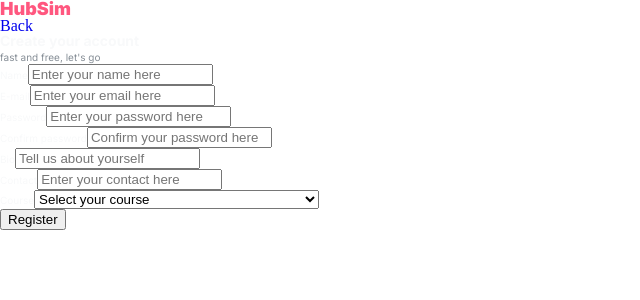
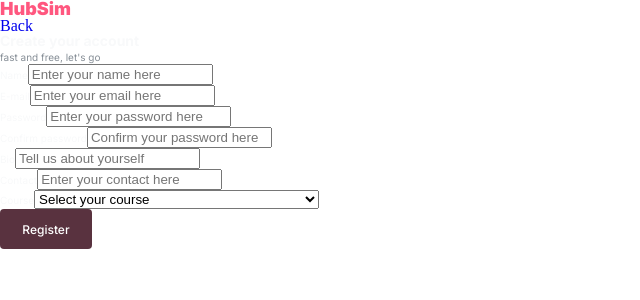
Before and after one commit to Henriqueamfreitas/gitsim_refatorando, a React (Vite) app: page /register in a window 1280 px wide. Shown: the top 300 px of the page, without its empty margins (0-640 px from the left). Built offline with nearby package versions, Linux system fonts and the light colour scheme.

Commit message:
botões prontos

```diff
--- a/src/components/Input/index.jsx
+++ b/src/components/Input/index.jsx
@@ -7,7 +7,7 @@
             <StyledLabel fontSize="10" fontWeight="400" color="grey0">{label}</StyledLabel>
             {
                 select ?
-                    <select ref={ref} {...rest}>
+                    <select ref={ref} {...rest} >
                         <option value="">Select your course</option>
                         <option value="Introduction to Python Programming">Introduction to Python Programming</option>
                         <option value="Java Programming Fundamentals">Java Programming Fundamentals</option>
--- a/src/components/LoginForm/index.jsx
+++ b/src/components/LoginForm/index.jsx
@@ -10,6 +10,7 @@
 import "react-toastify/dist/ReactToastify.css"
 import { StyledP } from "../../styles/typography.js"
 import { StyledH2 } from "../../styles/typography.js"
+import { StyledButton } from "../../styles/button.js"
 
 export const LoginForm = ({ user, setUser }) => {
     const navigate = useNavigate()
@@ -55,7 +56,7 @@
                 {...register("password")}
             />
 
-            <button type="submit">Login</button>
+            <StyledButton backgroundcolor="primary" type="submit">Login</StyledButton>
             <StyledP fontSize="10" fontWeight="600" color="grey1" >Don't have an account yet?</StyledP>
             <Link to="register">
                 Register
--- a/src/components/RegisterForm/index.jsx
+++ b/src/components/RegisterForm/index.jsx
@@ -7,13 +7,14 @@
 import { api } from "../../services/api"
 import { toast, ToastContainer } from 'react-toastify'
 import "react-toastify/dist/ReactToastify.css"
-import { StyledSpan, StyledH2 } from "../../styles/typography.js"
+import { StyledSpan, StyledH2, StyledP } from "../../styles/typography.js"
+import { StyledButton } from "../../styles/button.js"
 
 
 export const RegisterForm = () => {
     const navigate = useNavigate();
 
-    const { register, handleSubmit, formState: { errors } } = useForm({
+    const { register, handleSubmit, formState: { errors, dirtyFields,  } } = useForm({
         resolver: zodResolver(registerFormSchema),
     })
 
@@ -37,7 +38,11 @@
 
             <Input
                 label="Name"
-                error={errors.name ? <p>{errors.name.message}</p> : null}
+                error={
+                    errors.name ?
+                    <StyledP fontSize="10" fontWeight="400" color="negative">{errors.name.message}</StyledP> :
+                    null
+                }
                 htmlFor="name"
                 type="text"
                 name="name"
@@ -47,7 +52,11 @@
 
             <Input
                 label="E-mail"
-                error={errors.email ? <p>{errors.email.message}</p> : null}
+                error={
+                    errors.email ?
+                    <StyledP fontSize="10" fontWeight="400" color="negative">{errors.email.message}</StyledP> :
+                    null
+                }
                 htmlFor="email"
                 type="email"
                 name="email"
@@ -57,7 +66,11 @@
 
             <Input
                 label="Password"
-                error={errors.password ? <p>{errors.password.message}</p> : null}
+                error={
+                    errors.password ?
+                    <StyledP fontSize="10" fontWeight="400" color="negative">{errors.password.message}</StyledP> :
+                    null
+                }
                 htmlFor="password"
                 type="password"
                 name="password"
@@ -67,7 +80,11 @@
 
             <Input
                 label="Confirm password"
-                error={errors.confirmPassword ? <p>{errors.confirmPassword.message}</p> : null}
+                error={
+                    errors.confirmPassword ?
+                    <StyledP fontSize="10" fontWeight="400" color="negative">{errors.confirmPassword.message}</StyledP> :
+                    null
+                }
                 htmlFor="confirmPassword"
                 type="password"
                 name="confirmPassword"
@@ -77,7 +94,11 @@
 
             <Input
                 label="Bio"
-                error={errors.bio ? <p>{errors.bio.message}</p> : null}
+                error={
+                    errors.bio ?
+                    <StyledP fontSize="10" fontWeight="400" color="negative">{errors.bio.message}</StyledP> :
+                    null
+                }
                 htmlFor="bio"
                 type="text"
                 name="bio"
@@ -87,7 +108,11 @@
 
             <Input
                 label="Contact"
-                error={errors.contact ? <p>{errors.contact.message}</p> : null}
+                error={
+                    errors.contact ?
+                    <StyledP fontSize="10" fontWeight="400" color="negative">{errors.contact.message}</StyledP> :
+                    null
+                }
                 htmlFor="contact"
                 type="text"
                 name="contact"
@@ -97,14 +122,21 @@
 
             <Input
                 label="Course"
-                error={errors.course ? <p>{errors.course.message}</p> : null}
+                error={
+                    errors.course_module ?
+                    <StyledP fontSize="10" fontWeight="400" color="negative">{errors.course_module.message}</StyledP> :
+                    null
+                }
                 select={true}
-                htmlFor="course"
-                name="course"
+                htmlFor="course_module"
+                name="course_module"
                 {...register("course_module")}
             />
-
-            <button type="submit">Register</button>
+            {
+                Object.keys(dirtyFields).length>0 ?
+                <StyledButton backgroundcolor="primary" disabled={false} type="submit">Register</StyledButton>:
+                <StyledButton backgroundcolor="primaryNegative" disabled={true} type="submit">Register</StyledButton>
+            }
             <ToastContainer />
         </StyledRegisterForm>
     )
--- a/src/pages/HomePage/index.jsx
+++ b/src/pages/HomePage/index.jsx
@@ -2,6 +2,7 @@
 import { useNavigate } from "react-router-dom"
 import { Link } from "react-router-dom";
 import { StyledH2, StyledSpan, StyledH1 } from "../../styles/typography.js"
+import { StyledButton } from "../../styles/button.js"
 
 export const HomePage = ({ user, setUser }) => {
     const navigate = useNavigate()
@@ -15,7 +16,7 @@
         <StyledHomePage>
             <header>
                 <StyledH1 fontSize="18" fontWeight="900" color="primary" >HubSim</StyledH1>
-                <button onClick={logout}>Back</button>
+                <StyledButton backgroundcolor="grey3" onClick={logout}>Back</StyledButton>
             </header>
 
             <div>
--- /dev/null
+++ b/src/styles/button.js
@@ -0,0 +1,28 @@
+import styled from "styled-components"
+
+export const StyledButton = styled.button`
+    height: 2.5rem;
+    border-radius: .25rem;
+    font-family: "Inter", sans-serif;
+    font-size: 0.75rem;
+    font-weight: 500;
+    color: var(--color-grey);
+    border: none;
+    padding: 0rem 1.3938rem;
+    background-color: ${({backgroundcolor}) => {
+        switch(backgroundcolor){
+            case "primary":
+                return "var(--color-primary)"
+            case "primaryFocus":
+                return "var(--color-primary-focus)"
+            case "primaryNegative":
+                return "var(--color-primary-negative)"
+            case "grey3":
+                return "var(--color-grey3)"
+            case "grey2":
+                return "var(--color-grey2)"
+            case "grey1":
+                return "var(--color-grey1)"
+        }
+    }};
+`
--- a/src/styles/typography.js
+++ b/src/styles/typography.js
@@ -53,9 +53,9 @@
             case "primary":
                 return "var(--color-primary)"
             case "primaryFocus":
-                return "var(--color-primary)-focus"
+                return "var(--color-primary-focus)"
             case "primaryNegative":
-                return "var(--color-primary)-negative"
+                return "var(--color-primary-negative)"
             case "success":
                 return "var(--color-success)"
             case "negative":
```
